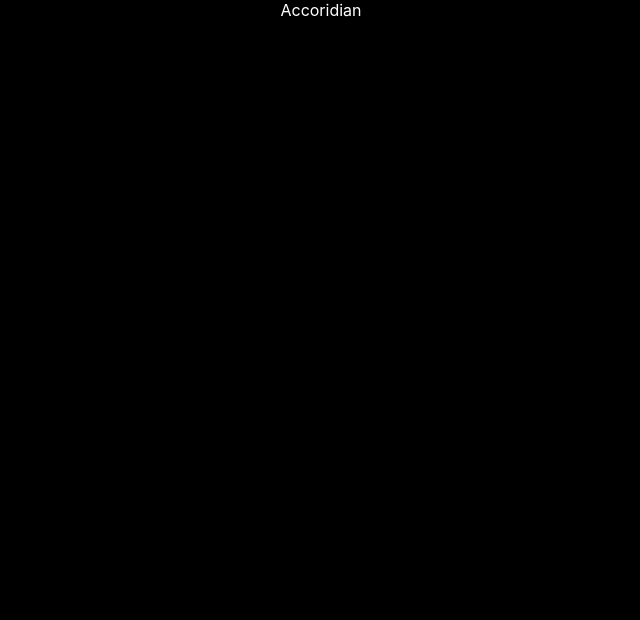
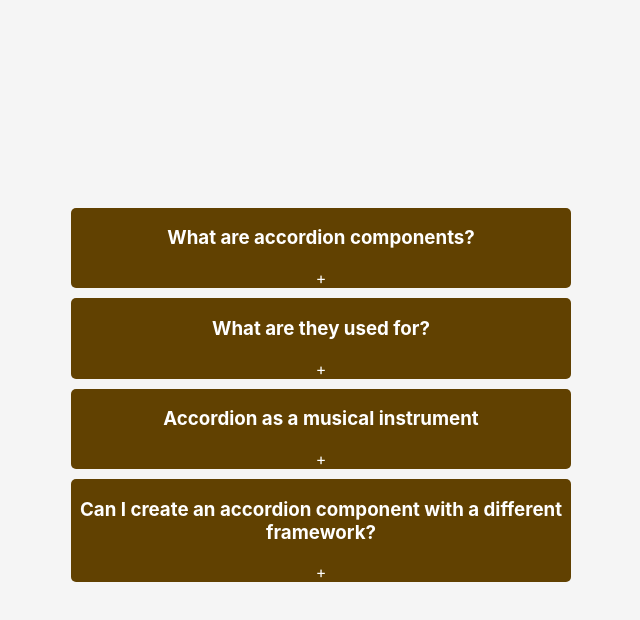
Before and after one commit to Eng-Natole/freeCodeCamp-React, a React (Create React App) app: page / in a window 1280 px wide. Shown: the top 620 px of the page, without its empty margins (319-959 px from the left). Built offline with nearby package versions, Linux system fonts and the light colour scheme.

Commit message:
single selection accordion in done

```diff
--- a/src/components/accordian/index.jsx
+++ b/src/components/accordian/index.jsx
@@ -1,3 +1,39 @@
+//single
+//multiple
+
+import { useState } from "react";
+import data from "./data";
+import "./style.css";
+
 export default function Accordian() {
-  return <div>Accoridian</div>;
+  const [selected, setSelected] = useState(null);
+
+  function handleSingleSelection(getCurrentId) {
+    setSelected(getCurrentId === selected ? null : getCurrentId);
+  }
+
+  return (
+    <div className="wrapper">
+      <div className="accordian">
+        {data && data.length > 0 ? (
+          data.map((dataItem) => (
+            <div className="item">
+              <div
+                onClick={() => handleSingleSelection(dataItem.id)}
+                className="accordian"
+              >
+                <h3>{dataItem.question}</h3>
+                <span>+</span>
+              </div>
+              {selected === dataItem.id ? (
+                <div className="content"> {dataItem.answer}</div>
+              ) : null}
+            </div>
+          ))
+        ) : (
+          <div>No data found!</div>
+        )}
+      </div>
+    </div>
+  );
 }
--- a/src/components/accordian/style.css
+++ b/src/components/accordian/style.css
@@ -0,0 +1,52 @@
+.wrapper {
+  display: flex;
+  height: 100vh;
+  width: 100vw;
+  justify-content: center;
+  align-items: center;
+  background: #f5f5f5; /* optional: light background to make accordion pop */
+}
+
+.accordian {
+  width: 500px;
+}
+
+.item {
+  background: #614101;
+  margin-bottom: 10px;
+  border-radius: 5px;
+  overflow: hidden;
+}
+
+.title {
+  color: #fff;
+  display: flex;
+  justify-content: space-between;
+  align-items: center;
+  padding: 15px 20px;
+  font-size: 18px;
+  font-weight: 600;
+  cursor: pointer;
+  user-select: none;
+}
+
+.content {
+  background: #8b5d02;
+  color: #fff;
+  padding: 15px 20px;
+  font-size: 16px;
+  line-height: 1.5;
+  animation: fadeIn 0.3s ease-in-out;
+}
+
+/* Optional smooth animation */
+@keyframes fadeIn {
+  from {
+    opacity: 0;
+    transform: translateY(-5px);
+  }
+  to {
+    opacity: 1;
+    transform: translateY(0);
+  }
+}
```
